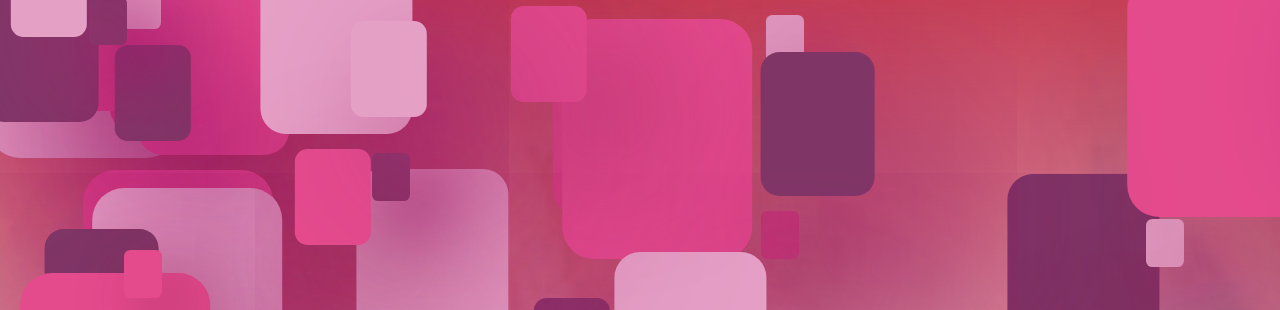
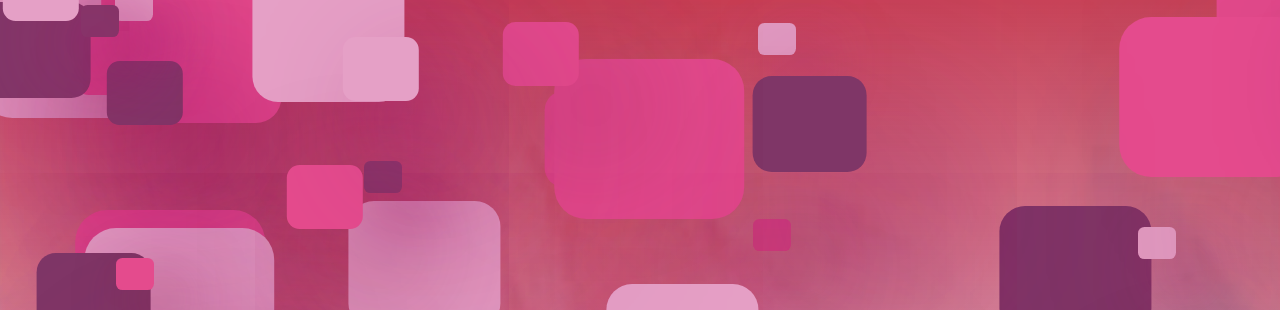
Before and after one commit to Mallika-2002/code-Alpha, a plain HTML site: page bg-generate.html in a window 1280 px wide. Shown: the part 82-392 px from the top of the page. Drawn offline with nearby package versions, Linux system fonts and the light colour scheme.

Commit message:
Update bg-generate.html

```diff
--- a/bg-generate.html
+++ b/bg-generate.html
@@ -7,14 +7,6 @@
     <meta name="viewport" content="width=device-width, initial-scale=1.0">
     <title>Landing Page/Background-Generator</title>
     <style>
-      /* header {
-
-        font-family: "sans-serif";
-        width: 100%;
-        height: 100vh;
-        background: linear-gradient(rgba(184, 4, 31, 0.82), rgba(241, 201, 208, 0.1)), url('images/bg3.jpeg');
-        background-size: cover;
-      } */
 
       nav {
         display: flex;
@@ -52,7 +44,7 @@
         background-size: cover;
 }
       .container {
-        position:absolute;
+        /* position:absolute; */
         width:100%;
         height:100vh;
         display: flex;
@@ -63,8 +55,8 @@
 
       .block {
         position: absolute;
-        width: 3%;
-        height: 6%;
+        width: 3vw;
+        height: 4vh;
         border-radius: 0.5vw;
       }
 
```
